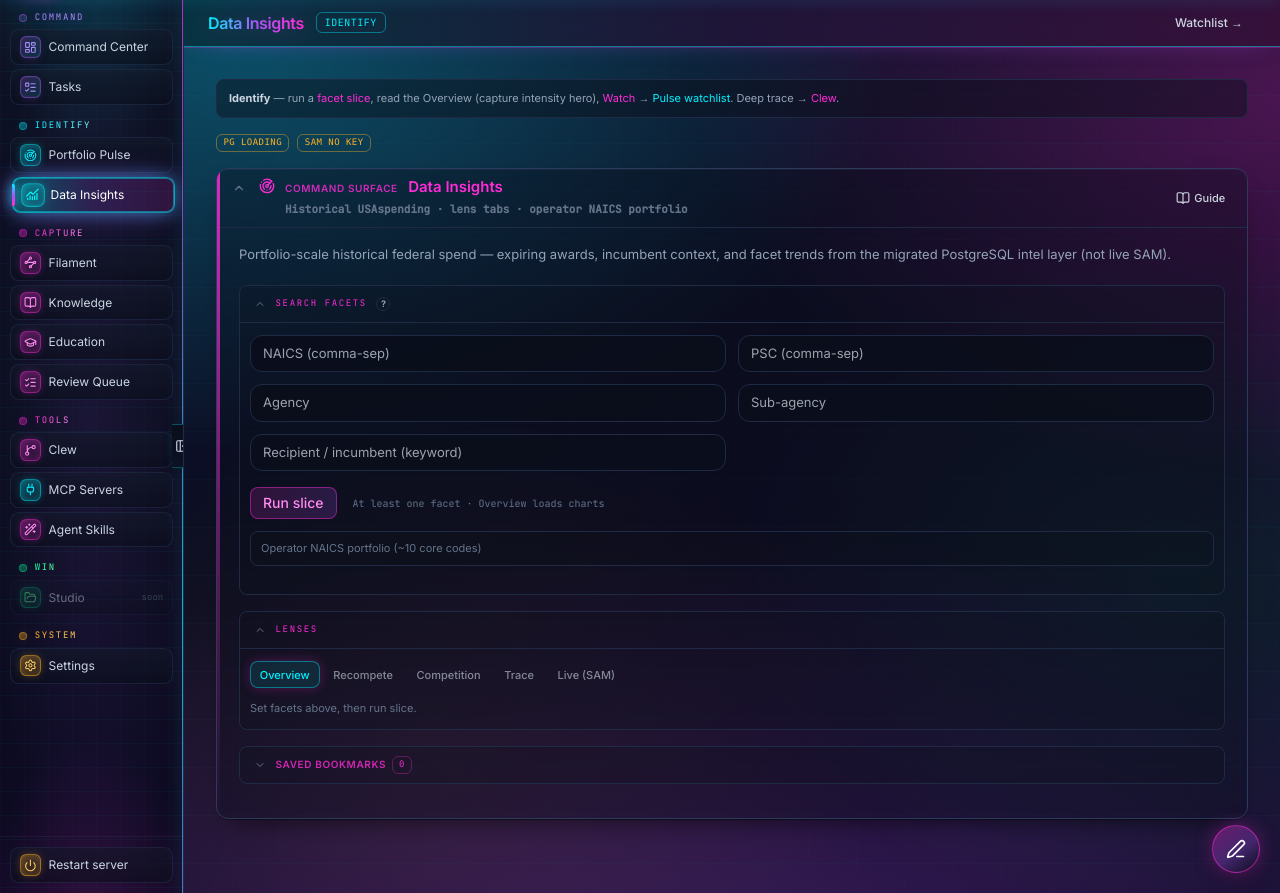
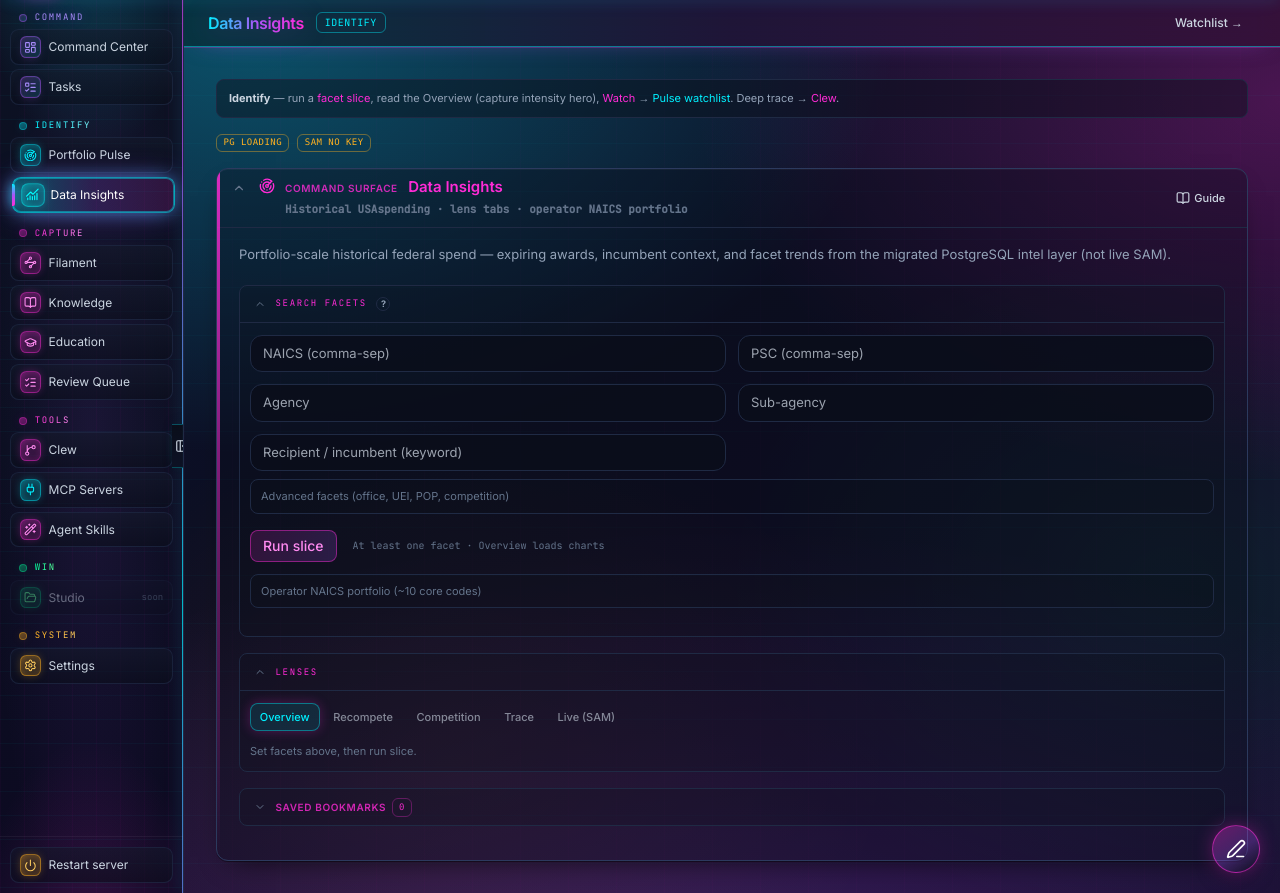
Before and after one commit to BdM-15/ariadne-capform, a FastAPI app: page /insights in a window 1280 px wide. Shown: the part 57-950 px from the top of the page. Run offline with FastAPI, Linux system fonts and the light colour scheme; data that the repository does not hold is empty; some libraries are stand-ins or nearby versions.

Commit message:
feat(insights): Phase 17e-f advanced facets and office hone
Extend InsightFacetQuery with office, UEI, POP state, and competition filters. Add collapsed advanced facet panel on Insights, wire params through slice/drilldown routes, and map office-flow chart clicks to awarding_office hone. Completes 17e-c office hone and 17e-f in PLAN.

```diff
--- a/backend/src/thread/intel/echarts_options.py
+++ b/backend/src/thread/intel/echarts_options.py
@@ -171,7 +171,7 @@ def _agency_sub_flow_chart(rows: list[dict[str, Any]], overview: dict[str, Any])
     title = "Sub-agency flow" if group == "sub_agency" else "Office flow"
     names = [_truncate(r["label"], 40) for r in rows]
     values = [r["millions"] for r in rows]
-    hone_field = "sub_agency"
+    hone_field = "sub_agency" if group == "sub_agency" else "awarding_office"
     return {
         "backgroundColor": "transparent",
         "textStyle": {"color": TEXT},
--- a/backend/src/thread/ui/routes.py
+++ b/backend/src/thread/ui/routes.py
@@ -382,6 +382,12 @@ async def insights_slice_partial(
     recipient: str = Query(""),
     naics_codes: str = Query(""),
     psc_codes: str = Query(""),
+    awarding_office: str = Query(""),
+    funding_office: str = Query(""),
+    recipient_uei: str = Query(""),
+    pop_state: str = Query(""),
+    extent_competed: str = Query(""),
+    type_of_set_aside: str = Query(""),
     run: int = Query(0, ge=0, le=1),
     db: AsyncSession = Depends(get_db),
     settings: Settings = Depends(get_settings),
@@ -390,12 +396,20 @@ async def insights_slice_partial(
         db,
         settings,
         lens=lens,
-        agency=agency,
-        sub_agency=sub_agency,
-        recipient=recipient,
-        naics_codes=naics_codes,
-        psc_codes=psc_codes,
         run=bool(run),
+        **_advanced_facet_kwargs(
+            agency=agency,
+            sub_agency=sub_agency,
+            recipient=recipient,
+            naics_codes=naics_codes,
+            psc_codes=psc_codes,
+            awarding_office=awarding_office,
+            funding_office=funding_office,
+            recipient_uei=recipient_uei,
+            pop_state=pop_state,
+            extent_competed=extent_competed,
+            type_of_set_aside=type_of_set_aside,
+        ),
     )
     return templates.TemplateResponse(
         request,
@@ -428,6 +442,12 @@ async def insights_radar_explore_partial(
     recipient: str = Query(""),
     naics_codes: str = Query(""),
     psc_codes: str = Query(""),
+    awarding_office: str = Query(""),
+    funding_office: str = Query(""),
+    recipient_uei: str = Query(""),
+    pop_state: str = Query(""),
+    extent_competed: str = Query(""),
+    type_of_set_aside: str = Query(""),
     run: int = Query(0, ge=0, le=1),
     db: AsyncSession = Depends(get_db),
     settings: Settings = Depends(get_settings),
@@ -435,12 +455,20 @@ async def insights_radar_explore_partial(
     explore = await explore_radar(
         db,
         settings,
-        agency=agency,
-        sub_agency=sub_agency,
-        recipient=recipient,
-        naics_codes=naics_codes,
-        psc_codes=psc_codes,
         run=bool(run),
+        **_advanced_facet_kwargs(
+            agency=agency,
+            sub_agency=sub_agency,
+            recipient=recipient,
+            naics_codes=naics_codes,
+            psc_codes=psc_codes,
+            awarding_office=awarding_office,
+            funding_office=funding_office,
+            recipient_uei=recipient_uei,
+            pop_state=pop_state,
+            extent_competed=extent_competed,
+            type_of_set_aside=type_of_set_aside,
+        ),
     )
     return templates.TemplateResponse(
         request,
@@ -449,13 +477,19 @@ async def insights_radar_explore_partial(
     )
 
 
-def _clew_facet_form(
+def _advanced_facet_kwargs(
     *,
     agency: str = "",
     sub_agency: str = "",
     recipient: str = "",
     naics_codes: str = "",
     psc_codes: str = "",
+    awarding_office: str = "",
+    funding_office: str = "",
+    recipient_uei: str = "",
+    pop_state: str = "",
+    extent_competed: str = "",
+    type_of_set_aside: str = "",
 ) -> dict[str, str]:
     return {
         "agency": agency,
@@ -463,7 +497,17 @@ def _clew_facet_form(
         "recipient": recipient,
         "naics_codes": naics_codes,
         "psc_codes": psc_codes,
+        "awarding_office": awarding_office,
+        "funding_office": funding_office,
+        "recipient_uei": recipient_uei,
+        "pop_state": pop_state,
+        "extent_competed": extent_competed,
+        "type_of_set_aside": type_of_set_aside,
     }
+
+
+def _clew_facet_form(**kwargs: str) -> dict[str, str]:
+    return _advanced_facet_kwargs(**kwargs)
 
 
 @router.get("/partials/clew/drawer", response_class=HTMLResponse)
@@ -474,34 +518,37 @@ async def clew_drawer_partial(
     recipient: str = Query(""),
     naics_codes: str = Query(""),
     psc_codes: str = Query(""),
+    awarding_office: str = Query(""),
+    funding_office: str = Query(""),
+    recipient_uei: str = Query(""),
+    pop_state: str = Query(""),
+    extent_competed: str = Query(""),
+    type_of_set_aside: str = Query(""),
     mode: str = Query("money_flow"),
     run: int = Query(0, ge=0, le=1),
     db: AsyncSession = Depends(get_db),
     settings: Settings = Depends(get_settings),
 ) -> HTMLResponse:
-    drilldown = await build_drilldown(
-        db,
-        settings,
+    facets = _advanced_facet_kwargs(
         agency=agency,
         sub_agency=sub_agency,
         recipient=recipient,
         naics_codes=naics_codes,
         psc_codes=psc_codes,
-        mode=mode,
-        run=bool(run),
-    )
+        awarding_office=awarding_office,
+        funding_office=funding_office,
+        recipient_uei=recipient_uei,
+        pop_state=pop_state,
+        extent_competed=extent_competed,
+        type_of_set_aside=type_of_set_aside,
+    )
+    drilldown = await build_drilldown(db, settings, mode=mode, run=bool(run), **facets)
     return templates.TemplateResponse(
         request,
         "partials/clew_drawer_panel.html",
         {
             "drilldown": drilldown,
-            "facet_form": _clew_facet_form(
-                agency=agency,
-                sub_agency=sub_agency,
-                recipient=recipient,
-                naics_codes=naics_codes,
-                psc_codes=psc_codes,
-            ),
+            "facet_form": _clew_facet_form(**facets),
             "clew_guide": guide_for_clew(),
         },
     )
@@ -515,43 +562,45 @@ async def clew_queue_review(
     recipient: str = Form(""),
     naics_codes: str = Form(""),
     psc_codes: str = Form(""),
+    awarding_office: str = Form(""),
+    funding_office: str = Form(""),
+    recipient_uei: str = Form(""),
+    pop_state: str = Form(""),
+    extent_competed: str = Form(""),
+    type_of_set_aside: str = Form(""),
     mode: str = Form("money_flow"),
     db: AsyncSession = Depends(get_db),
     settings: Settings = Depends(get_settings),
 ) -> HTMLResponse:
-    payload = {
-        "mode": mode,
-        "agency": agency.strip() or None,
-        "sub_agency": sub_agency.strip() or None,
-        "recipient": recipient.strip() or None,
-        "naics_codes": naics_codes.strip() or None,
-        "psc_codes": psc_codes.strip() or None,
-    }
-    result = await run_skill(settings, db, "clew_intel", payload)
-    drilldown = await build_drilldown(
-        db,
-        settings,
+    facets = _advanced_facet_kwargs(
         agency=agency,
         sub_agency=sub_agency,
         recipient=recipient,
         naics_codes=naics_codes,
         psc_codes=psc_codes,
+        awarding_office=awarding_office,
+        funding_office=funding_office,
+        recipient_uei=recipient_uei,
+        pop_state=pop_state,
+        extent_competed=extent_competed,
+        type_of_set_aside=type_of_set_aside,
+    )
+    payload = {"mode": mode, **{k: (v.strip() or None) for k, v in facets.items()}}
+    result = await run_skill(settings, db, "clew_intel", payload)
+    drilldown = await build_drilldown(
+        db,
+        settings,
         mode=mode,
         run=True,
         review_id=result.review_id,
+        **facets,
     )
     return templates.TemplateResponse(
         request,
         "partials/clew_drawer_panel.html",
         {
             "drilldown": drilldown,
-            "facet_form": _clew_facet_form(
-                agency=agency,
-                sub_agency=sub_agency,
-                recipient=recipient,
-                naics_codes=naics_codes,
-                psc_codes=psc_codes,
-            ),
+            "facet_form": _clew_facet_form(**facets),
             "clew_guide": guide_for_clew(),
         },
     )
@@ -565,6 +614,12 @@ async def insights_radar_drilldown_partial(
     recipient: str = Query(""),
     naics_codes: str = Query(""),
     psc_codes: str = Query(""),
+    awarding_office: str = Query(""),
+    funding_office: str = Query(""),
+    recipient_uei: str = Query(""),
+    pop_state: str = Query(""),
+    extent_competed: str = Query(""),
+    type_of_set_aside: str = Query(""),
     mode: str = Query("money_flow"),
     run: int = Query(0, ge=0, le=1),
     db: AsyncSession = Depends(get_db),
@@ -573,53 +628,69 @@ async def insights_radar_drilldown_partial(
     drilldown = await build_drilldown(
         db,
         settings,
+        mode=mode,
+        run=bool(run),
+        **_advanced_facet_kwargs(
+            agency=agency,
+            sub_agency=sub_agency,
+            recipient=recipient,
+            naics_codes=naics_codes,
+            psc_codes=psc_codes,
+            awarding_office=awarding_office,
+            funding_office=funding_office,
+            recipient_uei=recipient_uei,
+            pop_state=pop_state,
+            extent_competed=extent_competed,
+            type_of_set_aside=type_of_set_aside,
+        ),
+    )
+    return templates.TemplateResponse(
+        request,
+        "partials/insights_radar_drilldown.html",
+        {"drilldown": drilldown},
+    )
+
+
+@router.post("/insights/radar/analyze", response_class=HTMLResponse)
+async def insights_radar_analyze(
+    request: Request,
+    agency: str = Form(""),
+    sub_agency: str = Form(""),
+    recipient: str = Form(""),
+    naics_codes: str = Form(""),
+    psc_codes: str = Form(""),
+    awarding_office: str = Form(""),
+    funding_office: str = Form(""),
+    recipient_uei: str = Form(""),
+    pop_state: str = Form(""),
+    extent_competed: str = Form(""),
+    type_of_set_aside: str = Form(""),
+    mode: str = Form("money_flow"),
+    db: AsyncSession = Depends(get_db),
+    settings: Settings = Depends(get_settings),
+) -> HTMLResponse:
+    facets = _advanced_facet_kwargs(
         agency=agency,
         sub_agency=sub_agency,
         recipient=recipient,
         naics_codes=naics_codes,
         psc_codes=psc_codes,
-        mode=mode,
-        run=bool(run),
-    )
-    return templates.TemplateResponse(
-        request,
-        "partials/insights_radar_drilldown.html",
-        {"drilldown": drilldown},
-    )
-
-
-@router.post("/insights/radar/analyze", response_class=HTMLResponse)
-async def insights_radar_analyze(
-    request: Request,
-    agency: str = Form(""),
-    sub_agency: str = Form(""),
-    recipient: str = Form(""),
-    naics_codes: str = Form(""),
-    psc_codes: str = Form(""),
-    mode: str = Form("money_flow"),
-    db: AsyncSession = Depends(get_db),
-    settings: Settings = Depends(get_settings),
-) -> HTMLResponse:
-    payload = {
-        "mode": mode,
-        "agency": agency.strip() or None,
-        "sub_agency": sub_agency.strip() or None,
-        "recipient": recipient.strip() or None,
-        "naics_codes": naics_codes.strip() or None,
-        "psc_codes": psc_codes.strip() or None,
-    }
+        awarding_office=awarding_office,
+        funding_office=funding_office,
+        recipient_uei=recipient_uei,
+        pop_state=pop_state,
+        extent_competed=extent_competed,
+        type_of_set_aside=type_of_set_aside,
+    )
+    payload = {"mode": mode, **{k: (v.strip() or None) for k, v in facets.items()}}
     result = await run_skill(settings, db, "clew_intel", payload)
     drilldown = await build_drilldown(
         db,
         settings,
-        agency=agency,
-        sub_agency=sub_agency,
-        recipient=recipient,
-        naics_codes=naics_codes,
-        psc_codes=psc_codes,
         mode=mode,
         run=True,
         review_id=result.review_id,
+        **facets,
     )
     return templates.TemplateResponse(
         request,
@@ -668,6 +739,12 @@ async def insights_save_radar_lens(
     recipient: str = Form(""),
     naics_codes: str = Form(""),
     psc_codes: str = Form(""),
+    awarding_office: str = Form(""),
+    funding_office: str = Form(""),
+    recipient_uei: str = Form(""),
+    pop_state: str = Form(""),
+    extent_competed: str = Form(""),
+    type_of_set_aside: str = Form(""),
     description: str = Form(""),
     db: AsyncSession = Depends(get_db),
     settings: Settings = Depends(get_settings),
@@ -680,6 +757,12 @@ async def insights_save_radar_lens(
         recipient=recipient,
         naics_codes=naics_codes,
         psc_codes=psc_codes,
+        awarding_office=awarding_office,
+        funding_office=funding_office,
+        recipient_uei=recipient_uei,
+        pop_state=pop_state,
+        extent_competed=extent_competed,
+        type_of_set_aside=type_of_set_aside,
         description=description,
     )
     if query is None:
--- a/backend/src/thread/ui/templates/partials/insights_body.html
+++ b/backend/src/thread/ui/templates/partials/insights_body.html
@@ -82,6 +82,20 @@
               <input class="thread-input" name="sub_agency" placeholder="Sub-agency" value="{{ facet_form.sub_agency if facet_form else '' }}" />
               <input class="thread-input" name="recipient" placeholder="Recipient / incumbent (keyword)" value="{{ facet_form.recipient if facet_form else '' }}" />
             </div>
+            <details class="insights-section-collapse mt-2" data-insights-collapse>
+              <summary class="insights-section-summary text-[11px] text-slate-500">Advanced facets (office, UEI, POP, competition)</summary>
+              <div class="insights-section-body">
+                <div class="insights-form-grid">
+                  <input class="thread-input" name="awarding_office" placeholder="Awarding office" value="{{ facet_form.awarding_office if facet_form else '' }}" />
+                  <input class="thread-input" name="funding_office" placeholder="Funding office" value="{{ facet_form.funding_office if facet_form else '' }}" />
+                  <input class="thread-input" name="recipient_uei" placeholder="Recipient UEI" value="{{ facet_form.recipient_uei if facet_form else '' }}" />
+                  <input class="thread-input" name="pop_state" placeholder="POP state (e.g. VA)" value="{{ facet_form.pop_state if facet_form else '' }}" />
+                  <input class="thread-input" name="extent_competed" placeholder="Extent competed (keyword)" value="{{ facet_form.extent_competed if facet_form else '' }}" />
+                  <input class="thread-input" name="type_of_set_aside" placeholder="Set-aside (keyword)" value="{{ facet_form.type_of_set_aside if facet_form else '' }}" />
+                </div>
+                <p class="text-[10px] text-slate-600 mt-1">Precision filters — use after hone or when you know the value. Click office bars in Overview to fill awarding office.</p>
+              </div>
+            </details>
             <div class="insights-form-actions">
               <button type="submit" class="btn btn-hero-magenta">Run slice</button>
               <span class="insights-form-hint">At least one facet · Overview loads charts</span>
```
Also changed, not shown: backend/src/thread/intel/facet_query.py (+96 -1 lines), backend/src/thread/services/insights_drilldown.py (+21 -14 lines), backend/src/thread/services/insights_explore.py (+45 -23 lines), backend/src/thread/services/insights_overview.py (+12 -0 lines), backend/src/thread/services/insights_slice.py (+38 -12 lines), backend/src/thread/ui/templates/partials/insights_slice_context.html (+9 -0 lines), backend/tests/test_facet_query.py (+28 -0 lines), docs/PLAN.md (+3 -5 lines).
